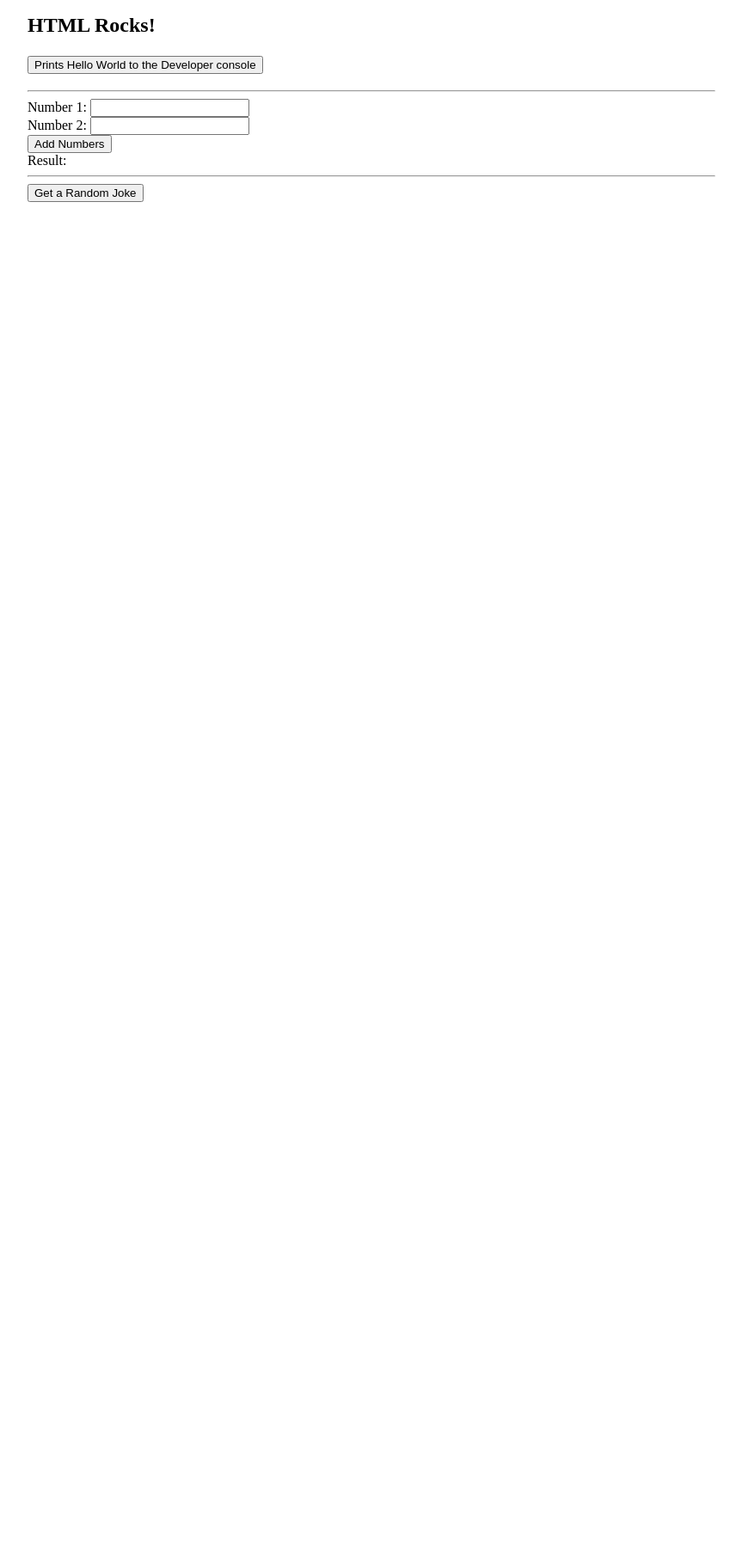
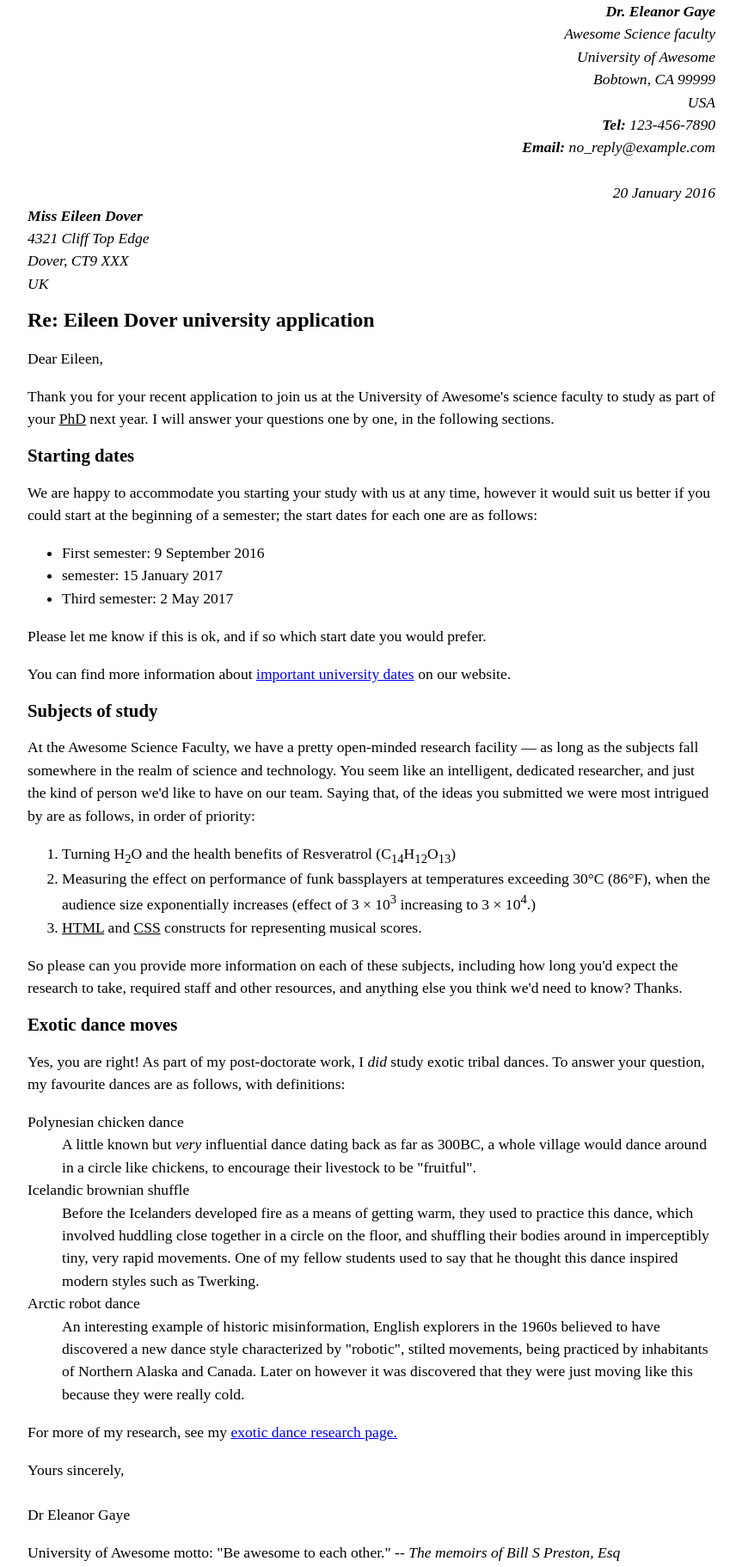
Before and after one commit to Bloop1542/M3.2-Lab, a website: page index.html in a window 1280 px wide. Shown: the whole page at 86% size, without its empty margins (208-1071 px from the left). Before the commit the page ends 800 px from the top, so only its background shows below. Drawn offline with Linux system fonts and the light colour scheme.

Commit message:
Lab complete

```diff
--- a/index.html
+++ b/index.html
@@ -3,76 +3,122 @@
 
 <head>
   <meta charset="utf-8">
-  <title>Hello World!</title>
+  <title>Email from Dr. Eleanor Gaye</title>
   <meta name="description" content="">
   <meta name="viewport" content="width=device-width, initial-scale=1">
   <link rel="stylesheet" href="css/style.css">
   <link rel="shortcut icon" href="img/favicon.ico">
 </head>
 
+
 <body>
-  <h1>HTML Rocks!</h1>
+  <address class="sender-column">
+    <strong>Dr. Eleanor Gaye</strong><br>
+    Awesome Science faculty<br>
+    University of Awesome<br>
+    Bobtown, CA 99999<br>
+    USA<br>
+    <strong>Tel:</strong> 123-456-7890<br>
+    <strong>Email:</strong> no_reply@example.com<br>
+    <br>20 January 2016<br>
+  </address>
+
+  <address>
+    <strong>Miss Eileen Dover</strong><br>
+    4321 Cliff Top Edge<br>
+    Dover, CT9 XXX<br>
+    UK<br>
+  </address>
+
+  <h1> Re: Eileen Dover university application </h1>
+
+  <p> Dear Eileen,</p>
+
   <p>
-    <button  onclick="helloWorld()">Prints Hello World to the Developer console</button>
+    Thank you for your recent application to join us at the University of
+    Awesome's science faculty to study as part of your <u>PhD</u> next year.
+    I will answer your questions one by one, in the following sections.
   </p>
-  <hr>
-  <form id="addForm">
-    <label for="num1">Number 1:</label>
-    <input type="number" id="num1" name="num1" required>
-    <br>
-    <label for="num2">Number 2:</label>
-    <input type="number" id="num2" name="num2" required>
-    <br>
-    <button type="submit">Add Numbers</button>
-  </form>
 
-  <label id="result">Result:</label>
+  <h2>Starting dates</h2>
 
-  <hr>
+  <p>
+    We are happy to accommodate you starting your study with us at any time,
+    however it would suit us better if you could start at the beginning of a semester;
+    the start dates for each one are as follows:
+  </p>
+  <ul>
+    <li>First semester: 9 September 2016</li>
+    <li>semester: 15 January 2017</li>
+    <li>Third semester: 2 May 2017</li>
+  </ul>
 
-  <button id="jokeButton">Get a Random Joke</button>
-  <p id="joke"></p>
+  <p> Please let me know if this is ok, and if so which start date you would prefer.</p>
 
-  <script type="module" script="js/main.js">
-    import {helloWorld, add, fetchRandomJoke} from './js/main.js';
+  <p>You can find more information about <a href="http://example.com">important university dates</a> on our website.</p>
 
-    // This shows how to assign a function to the window object
-    // so that it can be called from the browser console
-    window.helloWorld = helloWorld;
+  <h2>Subjects of study</h2>
 
-    // This shows how to add an event listener to a button in the HTML
-    // and call a function when the button is clicked
-    const form = document.getElementById('addForm');
-    form.addEventListener('submit', function(e) {
-      e.preventDefault();
-      const num1 = parseFloat(document.getElementById('num1').value);
-      const num2 = parseFloat(document.getElementById('num2').value);
-      try{
-        const result = add(num1, num2);
-        document.getElementById('result').textContent = `Result: ${result}`;
-      }catch(e){
-        console.error(e);
-        document.getElementById('result').textContent = `Error: ${e.message}`;
-      }
+  <p>
+    At the Awesome Science Faculty, we have a pretty open-minded research facility —
+    as long as the subjects fall somewhere in the realm of science and technology.
+    You seem like an intelligent, dedicated researcher, and just the kind of person we'd like to have on our team.
+    Saying that, of the ideas you submitted we were most intrigued by are as follows, in order of priority:
+  </p>
 
-    });
+  <ol>
+    <li>Turning H<sub>2</sub>O and the health benefits of Resveratrol (C<sub>14</sub>H<sub>12</sub>O<sub>13</sub>)</li>
+    <li>Measuring the effect on performance of funk bassplayers at temperatures exceeding 30°C (86°F), when the audience size exponentially increases (effect of 3 × 10<sup>3</sup> increasing to 3 × 10<sup>4</sup>.)</li>
+    <li><u>HTML</u> and <u>CSS</u> constructs for representing musical scores.</li>
+  </ol>
 
-    // this shows how to add an event listener to a button in the HTML
-    // that calls a function that fetches a random joke from an API
-    // and displays it on the page
-    const jokebtn = document.getElementById('jokeButton');
-    const jokeresult = document.getElementById('joke');
-    jokebtn.addEventListener('click', async () => {
-      try {
-        jokeresult.textContent = 'Loading...';
-        const joke = await fetchRandomJoke();
-        document.getElementById('joke').textContent = joke;
-      } catch (e) {
-        console.error(e);
-        document.getElementById('joke').textContent = `Error: ${e.message}`;
-      }
-    });
-  </script>
+  <p>
+    So please can you provide more information on each of these subjects,
+    including how long you'd expect the research to take, required staff and other resources,
+    and anything else you think we'd need to know? Thanks.
+  </p>
+
+  <h2>Exotic dance moves</h2>
+  <p>
+    Yes, you are right! As part of my post-doctorate work, I <i> did</i> study exotic tribal dances.
+    To answer your question, my favourite dances are as follows, with definitions:
+  </p>
+
+  <dl>
+    <dt>Polynesian chicken dance</dt>
+    <dd>
+      A little known but <i>very</i> influential dance dating back as far as 300BC,
+      a whole village would dance around in a circle like chickens, to encourage
+      their livestock to be "fruitful".
+    </dd>
+    <dt>Icelandic brownian shuffle</dt>
+    <dd>
+      Before the Icelanders developed fire as a means of getting warm,
+      they used to practice this dance, which involved huddling close together in a circle on the floor,
+      and shuffling their bodies around in imperceptibly tiny, very rapid movements.
+      One of my fellow students used to say that he thought this dance inspired modern
+      styles such as Twerking.
+    </dd>
+    <dt>Arctic robot dance</dt>
+    <dd>
+      An interesting example of historic misinformation, English explorers in the 1960s believed to
+      have discovered a new dance style characterized by "robotic",
+      stilted movements, being practiced by inhabitants of Northern Alaska and Canada.
+      Later on however it was discovered that they were just moving like this because
+      they were really cold.
+    </dd>
+  </dl>
+  <p>
+    For more of my research, see my <a href="http://example.com">exotic dance research page.</a>
+  </p>
+  <p>
+    Yours sincerely,<br>
+    <br> Dr Eleanor Gaye
+  </p>
+
+  <p>
+    University of Awesome motto: "Be awesome to each other." -- <i>The memoirs of Bill S Preston, Esq</i>
+  </p>
 
 </body>
 
```
